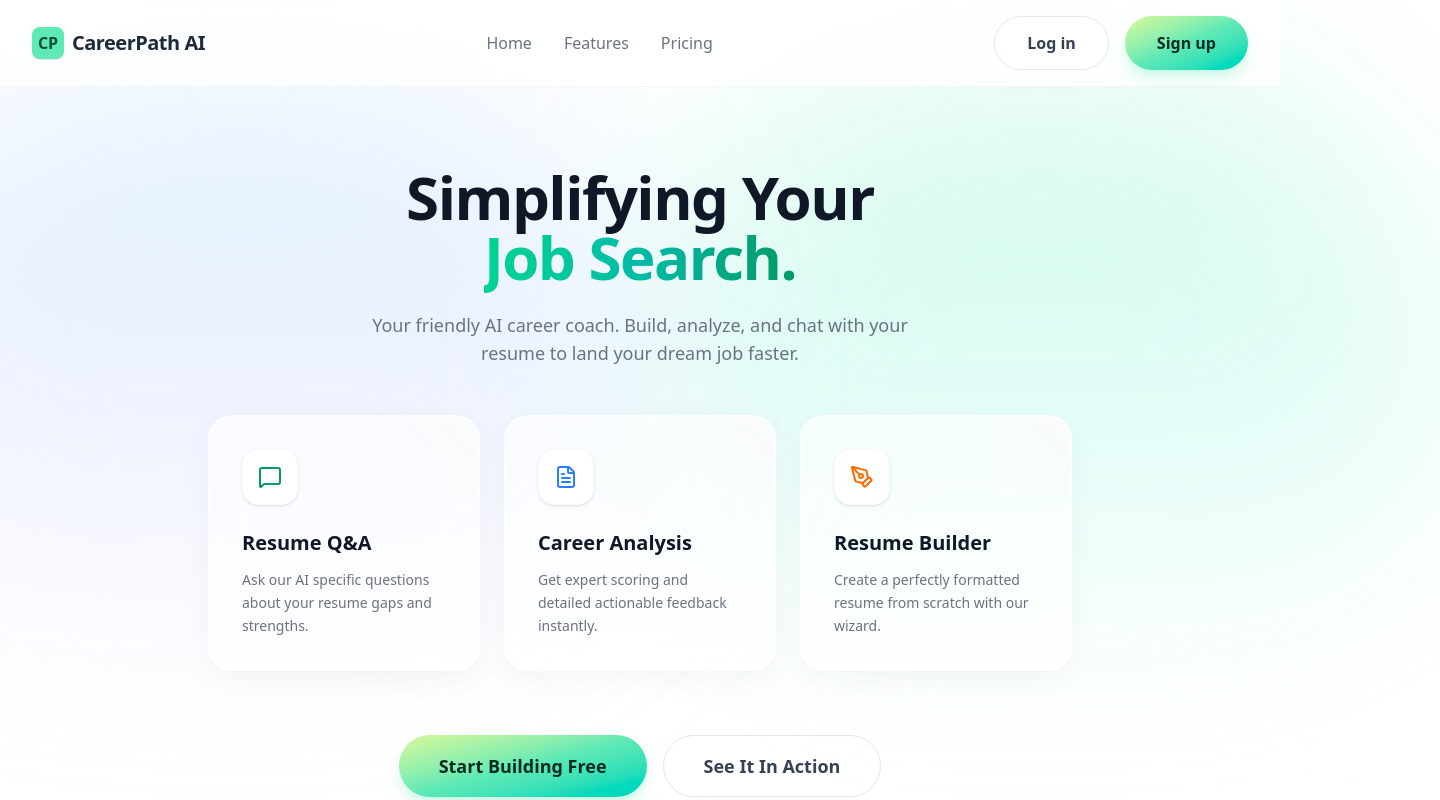
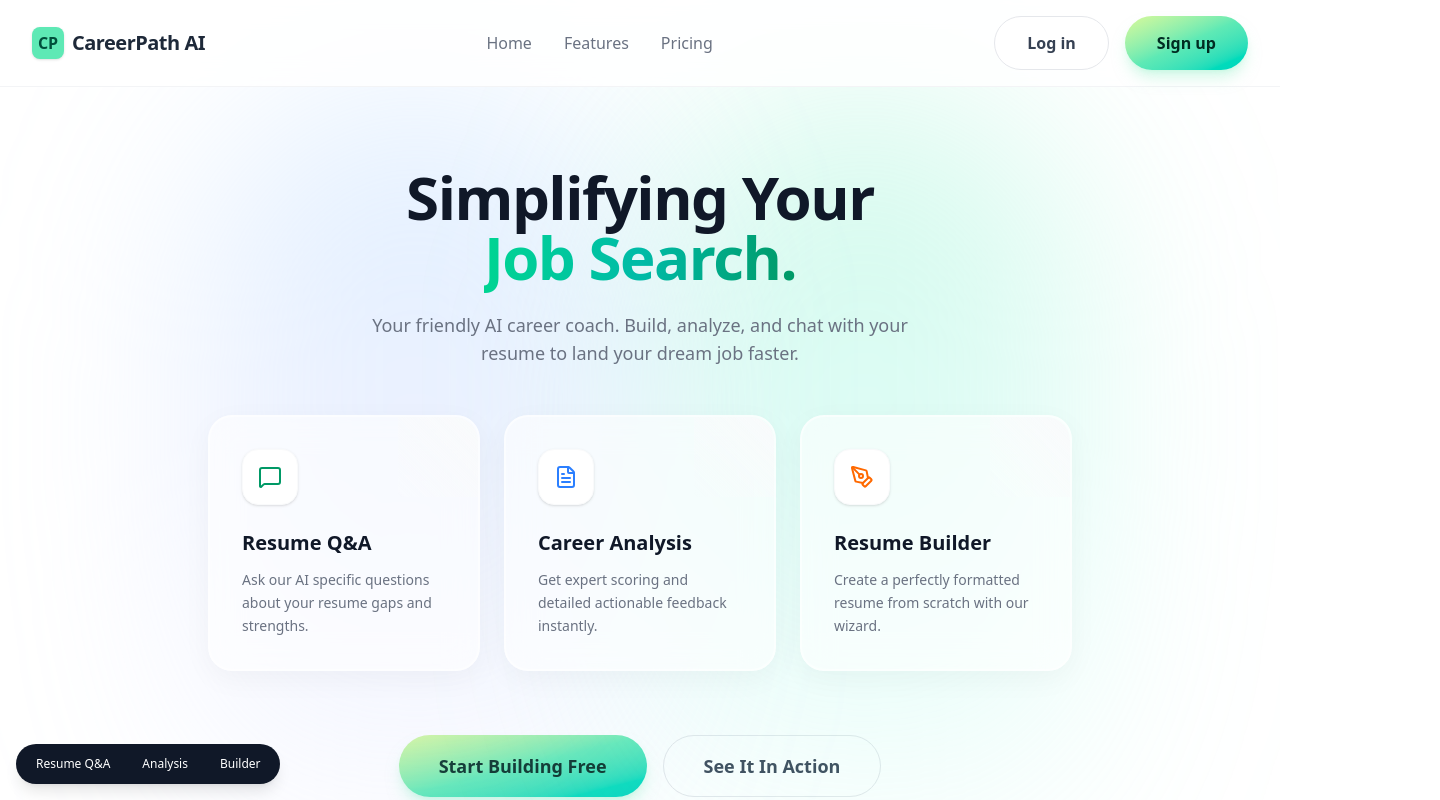
Before and after one commit to thecodermaniac/Resume-Genie, a React (Vite) app in the folder client/: page / in a window 1280 px wide. Shown: the top 800 px of the page, 1440 px wide, since content can reach past the window. Built offline with nearby package versions, Linux system fonts and the light colour scheme.

Commit message:
fixed css bug and added scroll transistion

```diff
--- a/client/src/App.jsx
+++ b/client/src/App.jsx
@@ -1,3 +1,4 @@
+import { useEffect } from "react";
 import Navbar from "./components/layout/Navbar";
 import Homepage from "./pages/Homepage";
 import Footer from "./components/layout/Footer";
@@ -5,9 +6,18 @@ import { Route, Routes, Navigate, useLocation } from "react-router-dom";
 import ResumeQnAPage from "./pages/ResumeQnAPage";
 import AnalysisPage from "./pages/AnalysisPage";
 import BuilderPage from "./pages/BuilderPage";
-
+import LowerNavBar from "./components/layout/LowerNavBar";
 
 function App() {
+  const location = useLocation();
+  useEffect(() => {
+    // Optional: Add a small delay to ensure the scroll happens after route change
+    const timer = setTimeout(() => {
+      window.scrollTo({ top: 0, behavior: "smooth" });
+    }, 100);
+
+    return () => clearTimeout(timer);
+  }, [location.pathname]);
   return (
     <div className="min-h-screen bg-white font-sans text-gray-900">
       <Navbar />
@@ -18,7 +28,7 @@ function App() {
         <Route path="/analysis" element={<AnalysisPage />} />
         <Route path="/builder" element={<BuilderPage />} />
       </Routes>
-
+      <LowerNavBar />
       <Footer />
     </div>
   );
--- a/client/src/components/features/landing/Cta.jsx
+++ b/client/src/components/features/landing/Cta.jsx
@@ -1,3 +1,4 @@
+import { Link } from "react-router-dom";
 import Button from "../../ui/Button";
 import { ArrowRight } from "lucide-react";
 
@@ -18,7 +19,9 @@ const Cta = () => {
         </p>
         <div className="flex justify-center">
           <Button className="px-12 py-5 text-lg">
-            Build My Resume for Free <ArrowRight />
+            <Link to="/analysis" className="flex items-center gap-2">
+            Start Analysis for Free <ArrowRight />
+            </Link>
           </Button>
         </div>
       </div>
--- a/client/src/components/features/landing/Hero.jsx
+++ b/client/src/components/features/landing/Hero.jsx
@@ -1,6 +1,7 @@
-import { CheckCircle2, FileText, MessageSquare, PenTool } from "lucide-react";
+import { FileText, MessageSquare, PenTool } from "lucide-react";
 import GradientBlob from "../../visuals/GradientBlob";
 import Button from "../../ui/Button";
+import { Link } from "react-router-dom";
 
 const Hero = () => {
   return (
@@ -88,7 +89,9 @@ const Hero = () => {
 
       <div className="flex flex-col md:flex-row justify-center gap-4 mb-20">
         <Button className="px-10 py-4 text-lg">
+          <Link to="/builder">
           Start Building Free
+          </Link>
         </Button>
         <Button variant="secondary" className="px-10 py-4 text-lg">
           See It In Action
--- /dev/null
+++ b/client/src/components/layout/LowerNavBar.jsx
@@ -0,0 +1,33 @@
+import React from "react";
+import { useLocation, Link } from "react-router-dom";
+
+const LowerNavBar = () => {
+  const location = useLocation();
+  return (
+    <div className="font-sans">
+      {/* Dev Switcher for Demo */}
+      <div className="fixed bottom-4 left-4 z-50 bg-gray-900 p-2 rounded-full shadow-lg flex gap-2">
+        <Link
+          to="/resume-qna"
+          className={`px-3 py-1 text-xs rounded-full ${location.pathname === "/resume-qna" ? "bg-emerald-400 text-black" : "text-white"} hover:bg-emerald-500 transition-colors`}
+        >
+          Resume Q&A
+        </Link>
+        <Link
+          to="/analysis"
+          className={`px-3 py-1 text-xs rounded-full ${location.pathname === "/analysis" ? "bg-emerald-400 text-black" : "text-white"} hover:bg-emerald-500 transition-colors`}
+        >
+          Analysis
+        </Link>
+        <Link
+          to="/builder"
+          className={`px-3 py-1 text-xs rounded-full ${location.pathname === "/builder" ? "bg-emerald-400 text-black" : "text-white"} hover:bg-emerald-500 transition-colors`}
+        >
+          Builder
+        </Link>
+      </div>
+    </div>
+  );
+};
+
+export default LowerNavBar;
--- a/client/src/components/visuals/GradientBlob.jsx
+++ b/client/src/components/visuals/GradientBlob.jsx
@@ -17,7 +17,7 @@ const GradientBlob = ({
   const sizes = {
     sm: "w-[300px] h-[300px] blur-[60px]",
     md: "w-[500px] h-[500px] blur-[80px]",
-    lg: "w-[800px] h-[600px] blur-[100px]",
+    lg: "w-1/2 h-full blur-[100px]",
   };
 
   return (
```
